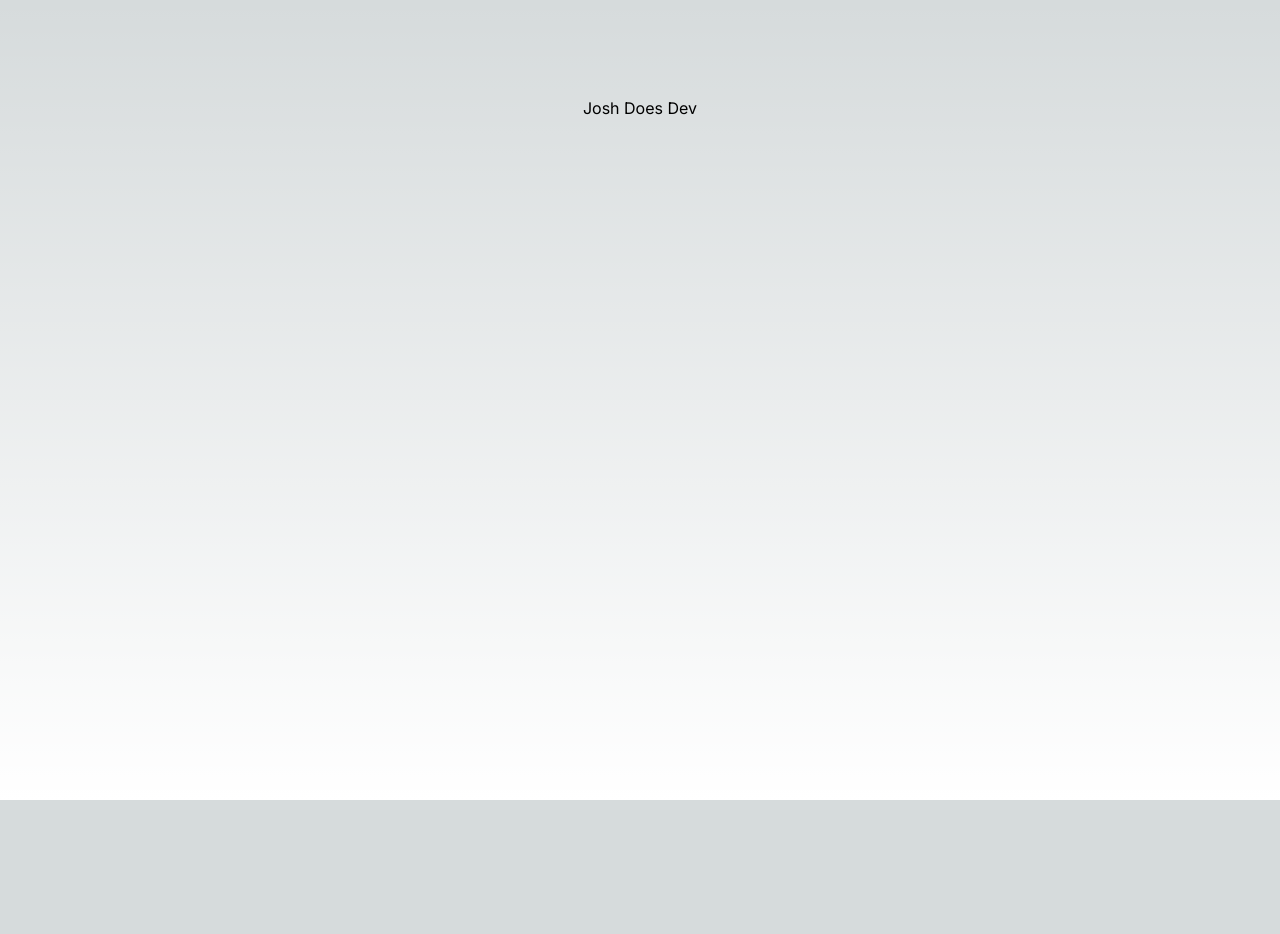
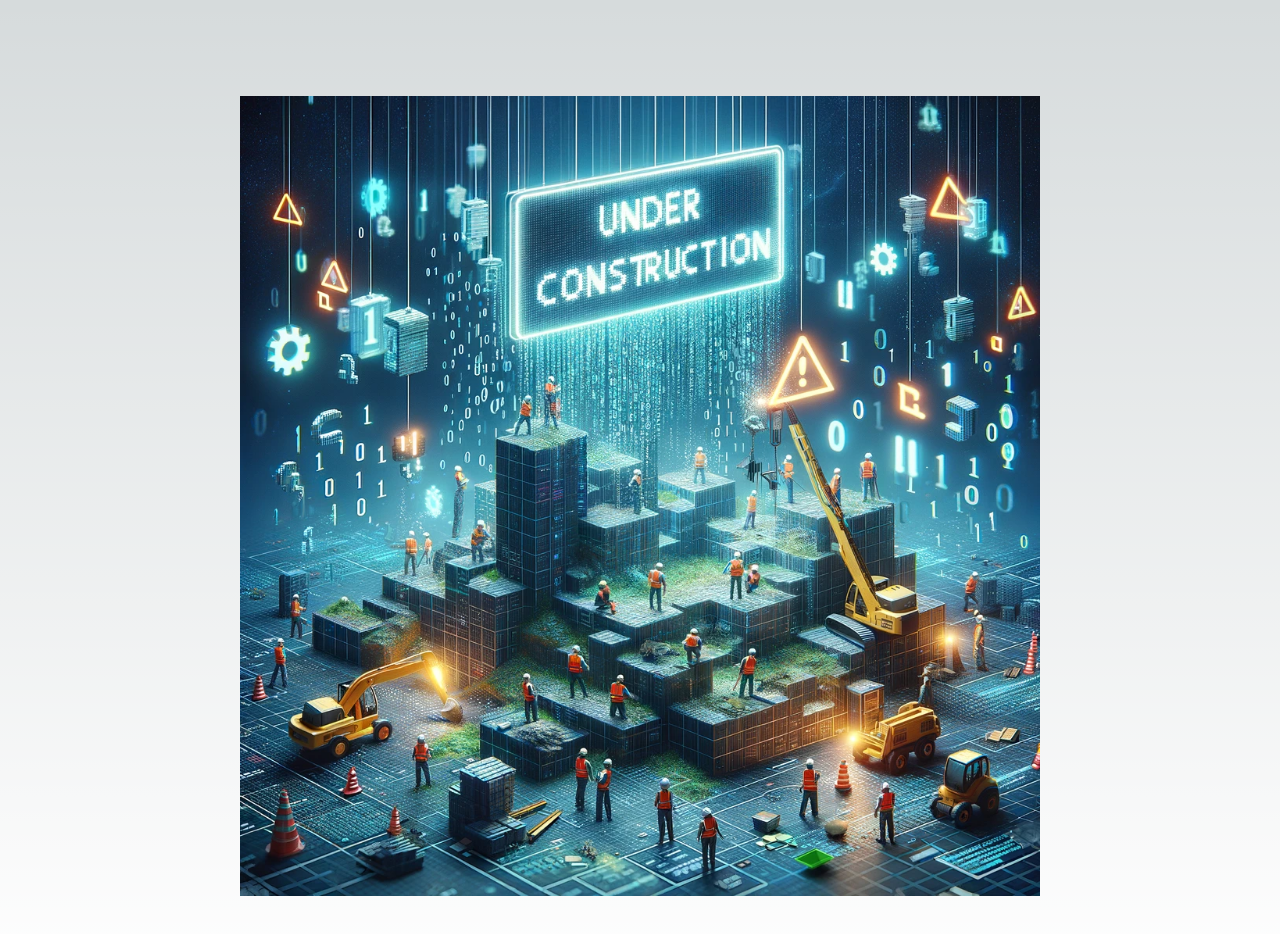
Before and after one commit to jgdovin/joshdoesdev, a Next.js app: page / in a window 1280 px wide. Shown: the top 934 px of the page. Before the commit the page ends 800 px from the top, so only its background shows below. Built offline with nearby package versions, Linux system fonts and the light colour scheme.

Commit message:
under construction

```diff
--- a/src/app/page.tsx
+++ b/src/app/page.tsx
@@ -3,7 +3,7 @@ import Image from "next/image";
 export default function Home() {
   return (
     <main className="flex min-h-screen flex-col items-center justify-between p-24">
-      Josh Does Dev
+      <Image src="/under_construction.webp" width={800} height={800} alt="Under Construction!" />
     </main>
   );
 }
```
Also changed, not shown: public/under_construction.webp (added).
